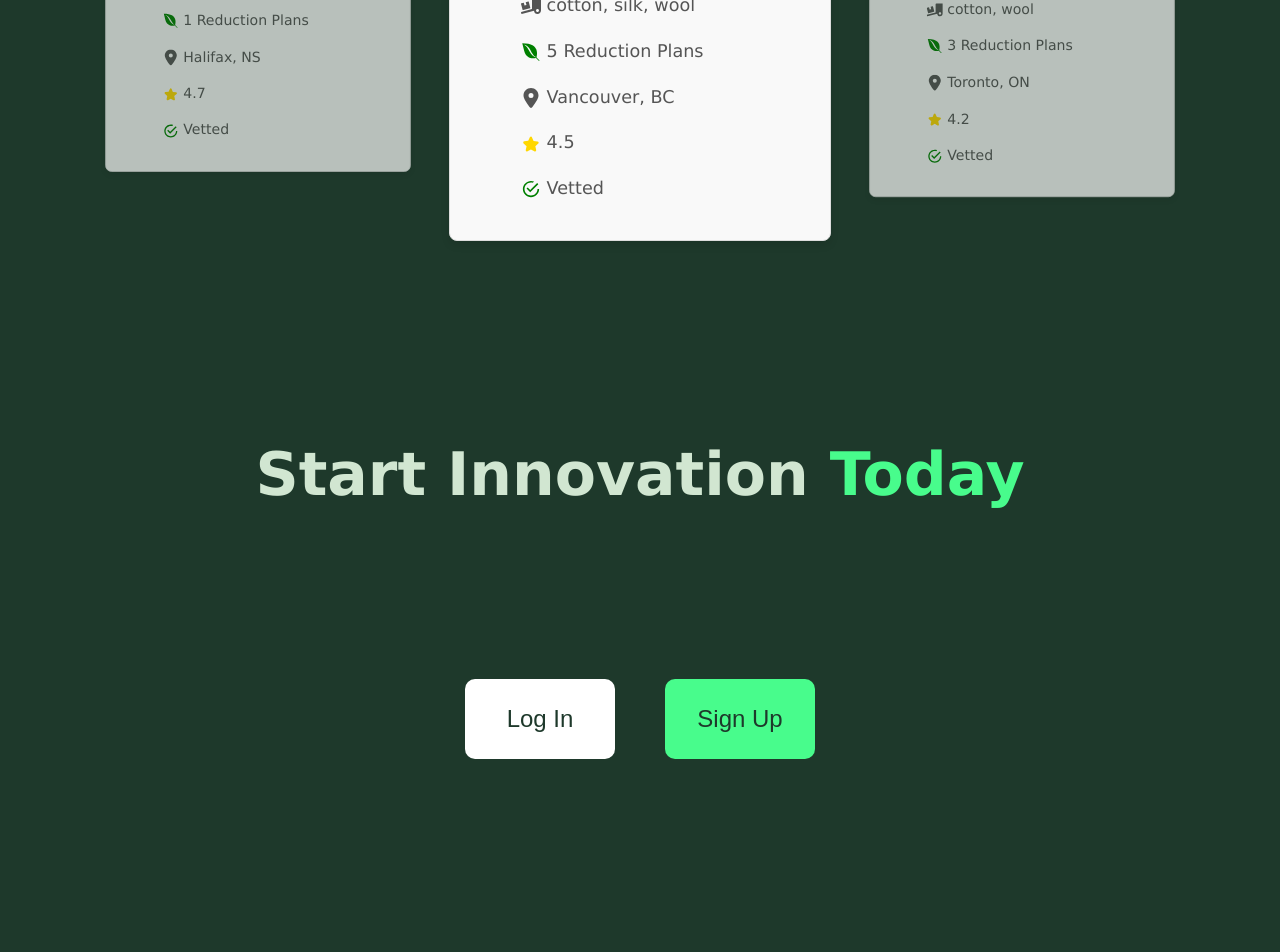
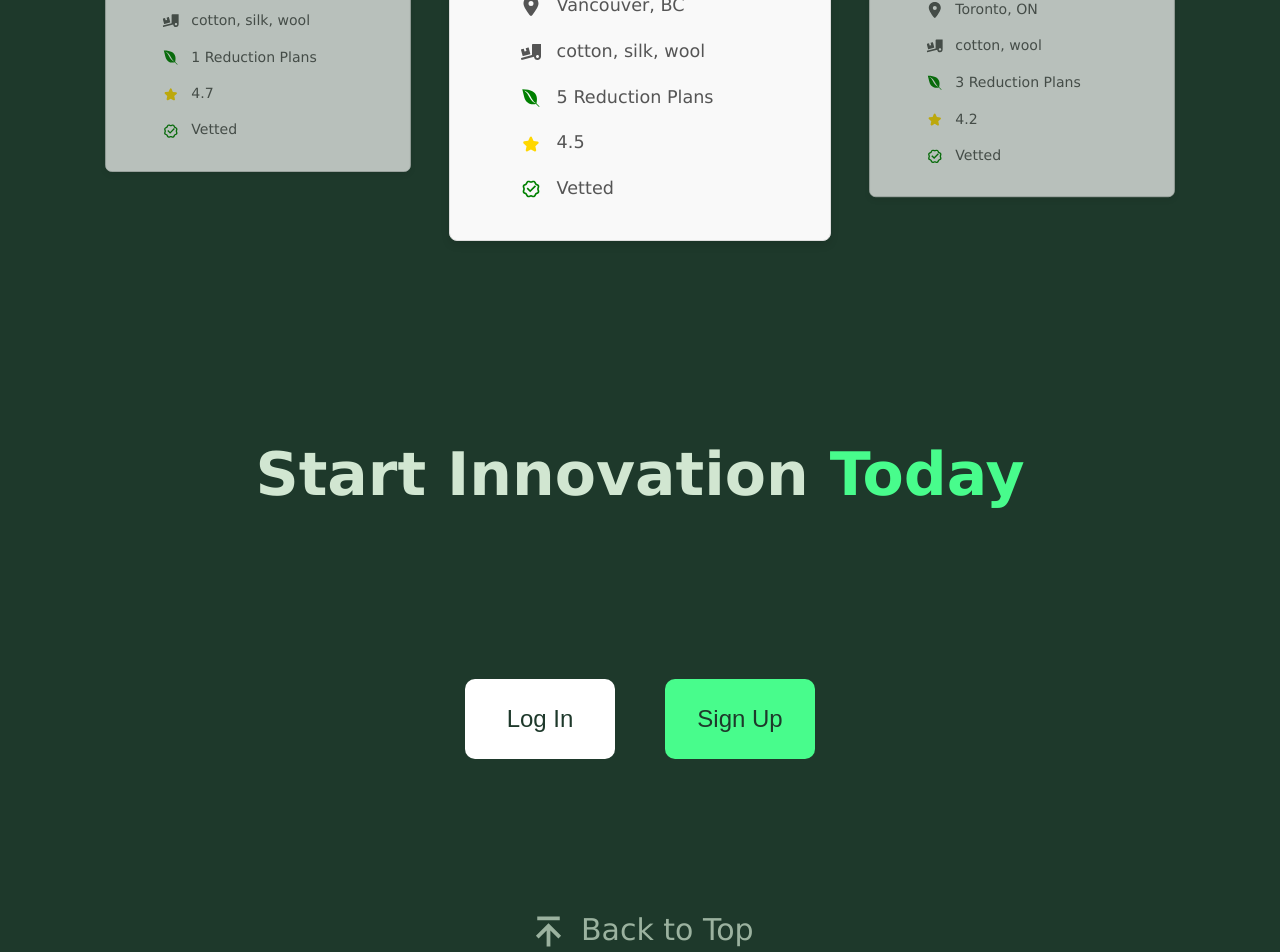
Before and after one commit to green-nudge-northeastern/green-nudge-web-app, a React (Create React App) app in the folder client/: page / in a window 1280 px wide. Shown: the part 5200-6152 px from the top of the page. Built offline with nearby package versions, Linux system fonts and the light colour scheme; no server answers.

Commit message:
chore: change file path for carousel content

```diff
--- a/client/src/components/TrustedVendors.css
+++ b/client/src/components/layout/TrustedVendors.css
@@ -17,4 +17,5 @@
 
 .vendor-icon {
     vertical-align: middle;
+    margin-right: 10px;
 }
--- a/client/src/components/TrustedVendors.js
+++ b/client/src/components/layout/TrustedVendors.js
@@ -1,13 +1,14 @@
-import React, { useRef } from 'react';
+import React from 'react';
 import './TrustedVendors.css';
-import husky from '../assets/img/husky.jpg';
-import ShowcaseCarousel from './layout/ShowcaseCarousel';
+import husky from '../../assets/img/husky.jpg';
+import ShowcaseCarousel from './ShowcaseCarousel';
 import { TiStarFullOutline } from "react-icons/ti";
 import { FaTruckLoading } from "react-icons/fa";
 import { FaLocationDot } from "react-icons/fa6";
-import { IoMdCheckmarkCircleOutline } from "react-icons/io";
 import { MdPendingActions } from "react-icons/md";
 import { FaEnvira } from "react-icons/fa";
+import { RiVerifiedBadgeLine } from "react-icons/ri";
+
 
 
 const vendors = [
@@ -72,24 +73,28 @@ const VendorCard = ({ vendor }) => {
       <h2>{vendor.title}</h2>
       <p>{vendor.description}</p>
       <div className="vendor-card-metrics">
+        <p><FaLocationDot
+          className="vendor-icon"
+          size={20}
+          color="currentColor" /> {vendor.location}
+        </p>
         {vendor.products && <p><FaTruckLoading
           className="vendor-icon"
           size={20}
-          color="currentColor" /> {vendor.products.join(', ')}</p>}
+          color="currentColor" /> {vendor.products.join(', ')}
+        </p>}
         <p><FaEnvira
           className="vendor-icon"
           size={20}
-          color="green" /> {vendor.plans} Reduction Plans</p>
-        <p><FaLocationDot
-          className="vendor-icon"
-          size={20}
-          color="currentColor" /> {vendor.location}</p>
+          color="green" /> {vendor.plans} Reduction Plans
+        </p>
         <p><TiStarFullOutline
           className="vendor-icon"
           size={20}
-          color="gold" /> {vendor.rating} </p>
+          color="gold" /> {vendor.rating}
+        </p>
         <p>
-          {vendor.vetted ? <IoMdCheckmarkCircleOutline
+          {vendor.vetted ? <RiVerifiedBadgeLine
             className="vendor-icon"
             size={20}
             color="green" /> : <MdPendingActions
--- a/client/src/components/UseCases.js
+++ b/client/src/components/layout/UseCases.js
@@ -1,7 +1,7 @@
 import React from 'react';
 import './UseCases.css';
-import peanut from '../assets/img/peanut.jpg';
-import ShowcaseCarousel from './layout/ShowcaseCarousel';
+import peanut from '../../assets/img/peanut.jpg';
+import ShowcaseCarousel from './ShowcaseCarousel';
 
 
 const useCases = [
--- a/client/src/components/UserStories.js
+++ b/client/src/components/layout/UserStories.js
@@ -1,7 +1,7 @@
 import React from 'react';
 import './UserStories.css';
-import snoopy from '../assets/img/Snoopy.png';
-import ShowcaseCarousel from './layout/ShowcaseCarousel';
+import snoopy from '../../assets/img/Snoopy.png';
+import ShowcaseCarousel from './ShowcaseCarousel';
 
 
 const stories = [
--- a/client/src/pages/HomePage.css
+++ b/client/src/pages/HomePage.css
@@ -19,3 +19,23 @@
   height: 80px;
   font-size: 1.5em;
 }
+
+.back-to-top {
+  bottom: 20px;
+  right: 20px;
+  color: var(--content-primary);
+  opacity: 70%;
+  border: none;
+  font-size: 30px;
+  cursor: pointer;
+  text-decoration: none;
+}
+
+.back-to-top:hover {
+  color: var(--brand-bright-green);
+  text-decoration: underline;
+}
+
+.back-to-top-icon {
+  vertical-align: middle;
+}
--- a/client/src/pages/HomePage.js
+++ b/client/src/pages/HomePage.js
@@ -4,9 +4,10 @@ import FadeInSection from '../components/layout/FadeInSection';
 import shapes from '../assets/img/shapes_1000x1000.png';
 import EmissionsGraph from '../components/graphs/ScenarioGraph';
 import SupplyChainNetwork from '../components/ui/SupplyChainNetwork';
-import UseCases from '../components/UseCases';
-import UserStories from '../components/UserStories';
-import TrustedVendors from '../components/TrustedVendors';
+import UseCases from '../components/layout/UseCases';
+import UserStories from '../components/layout/UserStories';
+import TrustedVendors from '../components/layout/TrustedVendors';
+import { BiArrowToTop } from "react-icons/bi";
 import { Link } from 'react-router-dom';
 
 function HomePage() {
@@ -88,6 +89,8 @@ function HomePage() {
             <button className="signup-button">Sign Up</button>
           </Link>
         </div>
+        {/* back to top */}
+        <a href="#about" className="back-to-top"> <BiArrowToTop className="back-to-top-icon" size={45}/> Back to Top</a>
         </FadeInSection>
       </section>
     </div>
```
Also changed, not shown: client/src/components/layout/UseCases.css (renamed from client/src/components/UseCases.css), client/src/components/layout/UserStories.css (renamed from client/src/components/UserStories.css).
